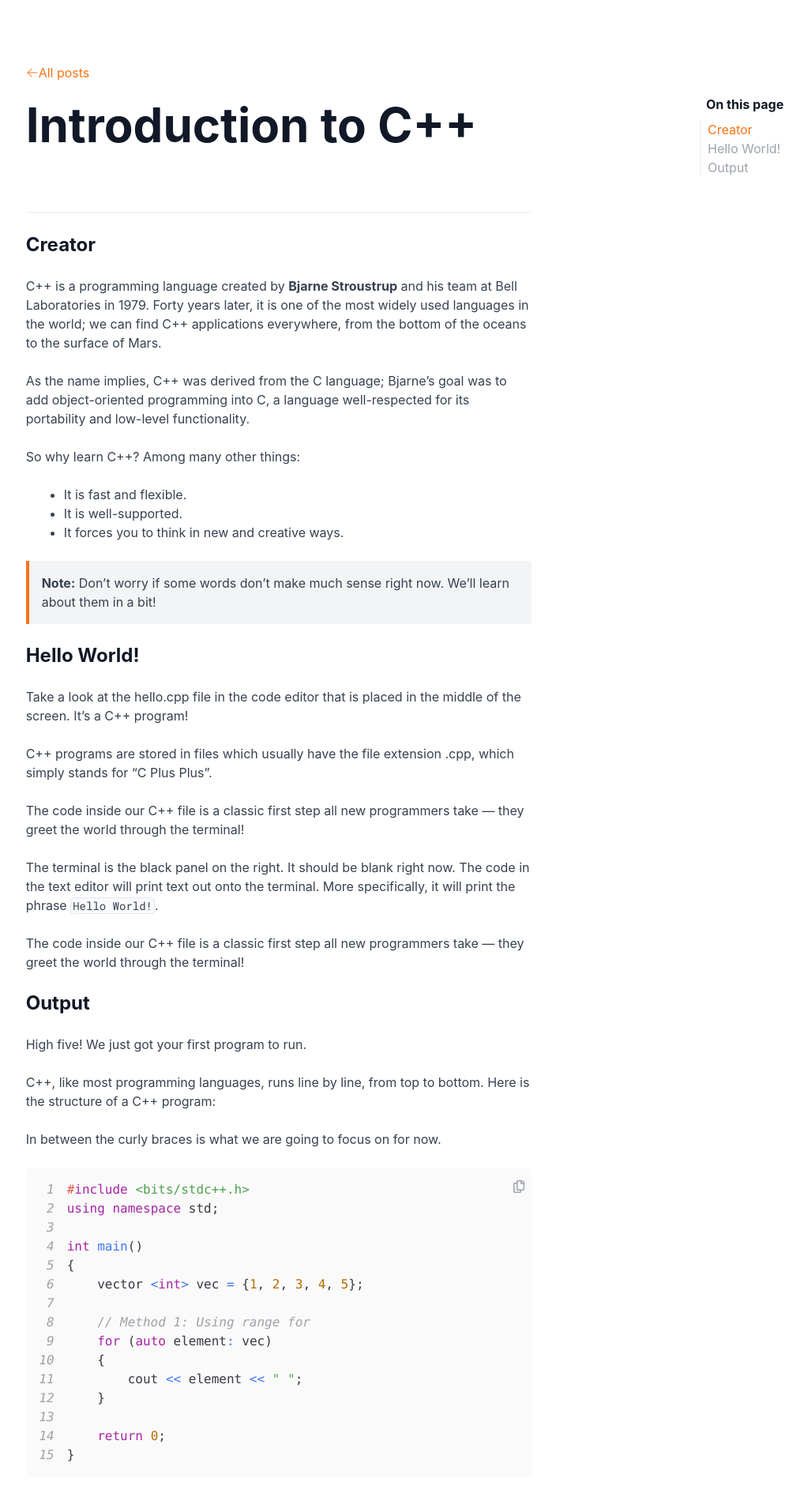
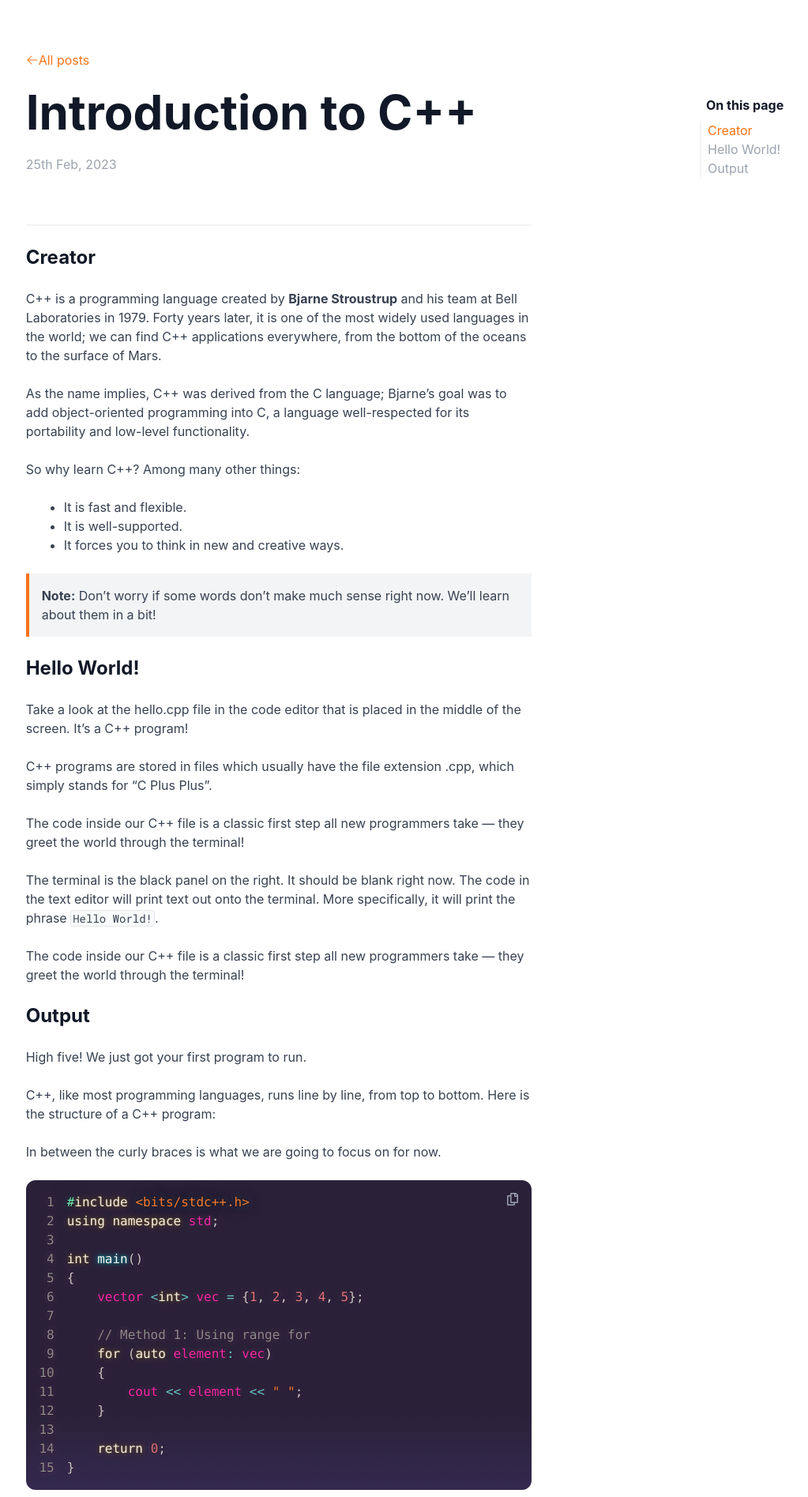
Before and after one commit to sundaray/tusar-nextjs-blog, a Next.js app: page /blog/first-blog in a window 1280 px wide. Shown: the top 1895 px of the page at 79% size, without its empty margins (74-1097 px from the left). Built offline with nearby package versions, Linux system fonts and the light colour scheme.

Commit message:
code block finalized

```diff
--- a/src/components/post/CodeBlock.js
+++ b/src/components/post/CodeBlock.js
@@ -6,6 +6,7 @@ import { oneLight } from "react-syntax-highlighter/dist/cjs/styles/prism";
 import { nightOwl } from "react-syntax-highlighter/dist/cjs/styles/prism";
 import { zTouch } from "react-syntax-highlighter/dist/cjs/styles/prism";
 import { coldDarkDark } from "react-syntax-highlighter/dist/cjs/styles/prism";
+import { synthwave84 } from "react-syntax-highlighter/dist/cjs/styles/prism";
 import { FaRegCopy } from "react-icons/fa";
 
 const CodeBlock = ({ children, highlight = [], title, language }) => {
@@ -21,13 +22,13 @@ const CodeBlock = ({ children, highlight = [], title, language }) => {
       <CopyToClipboard
         onCopy={handleCopy}
         text={children}
-        className="absolute top-4 right-2 text-gray-400"
+        className="absolute top-4 right-4 text-gray-400"
       >
         <button>
           {copied ? (
-            <p className="text-gray-400 text-sm">copied</p>
+            <p className="text-gray-100 text-sm">copied</p>
           ) : (
-            <FaRegCopy className="hover:text-blue-500 transition-all" />
+            <FaRegCopy className="hover:text-gray-100 transition-all" />
           )}
         </button>
       </CopyToClipboard>
@@ -35,13 +36,13 @@ const CodeBlock = ({ children, highlight = [], title, language }) => {
       <SyntaxHighlighter
         className={`${
           language === "cpp"
-            ? "synatx-cpp"
+            ? "synatx-cpp rounded-xl"
             : language === "json"
             ? "syntax-json"
             : ""
         }`}
         language={language}
-        style={oneLight}
+        style={synthwave84}
         showLineNumbers
         wrapLines
         lineProps={(lineNumber) => {
--- a/src/components/post/Heading1.js
+++ b/src/components/post/Heading1.js
@@ -2,14 +2,17 @@ import React from "react";
 import Link from "next/link";
 import { ArrowLeftIcon } from "@heroicons/react/24/solid";
 
-const Heading1 = ({ children }) => {
+const Heading1 = ({ children, date }) => {
   return (
-    <div className="border-b-2 border-gray-100 space-y-6 py-20">
+    <div className="border-b-2 border-gray-100 space-y-6 py-16">
       <Link href="/blog" className="w-24 all-posts-link flex items-center">
         <ArrowLeftIcon className="arrow-left w-4 h-4 text-orange-500" />
         <p className="text-orange-500">All posts</p>
       </Link>
-      <h1 className="text-4xl md:text-6xl text-gray-900 font-bold mb-12">{children} </h1>
+      <h1 className="text-4xl md:text-6xl text-gray-900 font-bold mb-12">
+        {children}{" "}
+      </h1>
+      <p className="text-gray-400">{date}</p>
     </div>
   );
 };
--- a/src/pages/blog/first-blog.js
+++ b/src/pages/blog/first-blog.js
@@ -9,7 +9,7 @@ import { code } from "@/components/codesnippets/first-blog";
 const Home = () => {
   return (
     <PostLayout>
-      <Heading1>Introduction to C++</Heading1>
+      <Heading1 date="25th Feb, 2023">Introduction to C++</Heading1>
       <h2 className="heading-2" id="Creator">
         Creator
       </h2>
```
